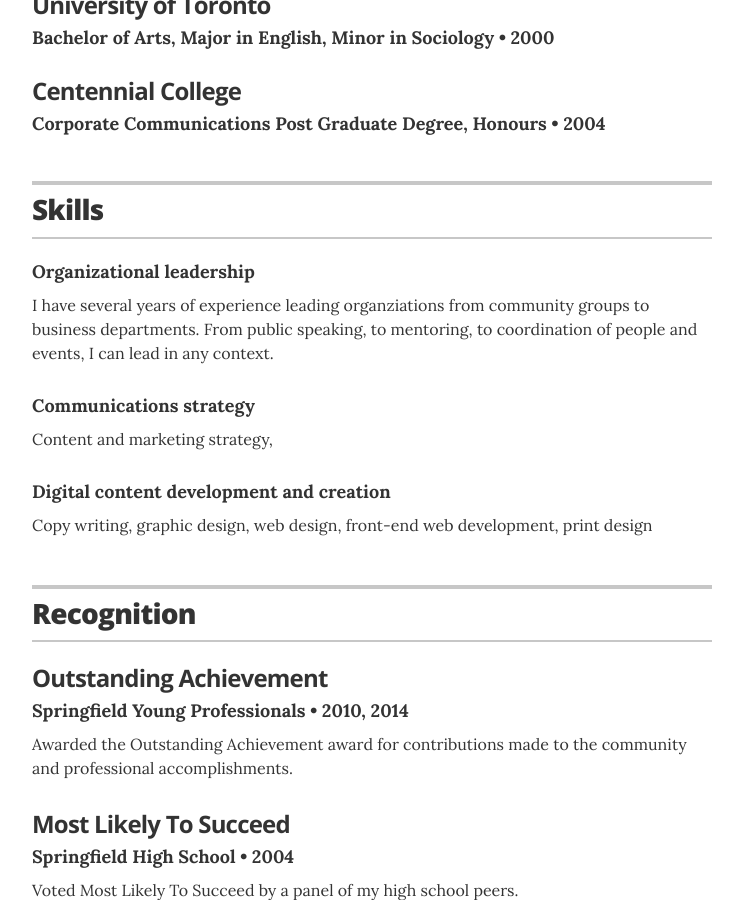
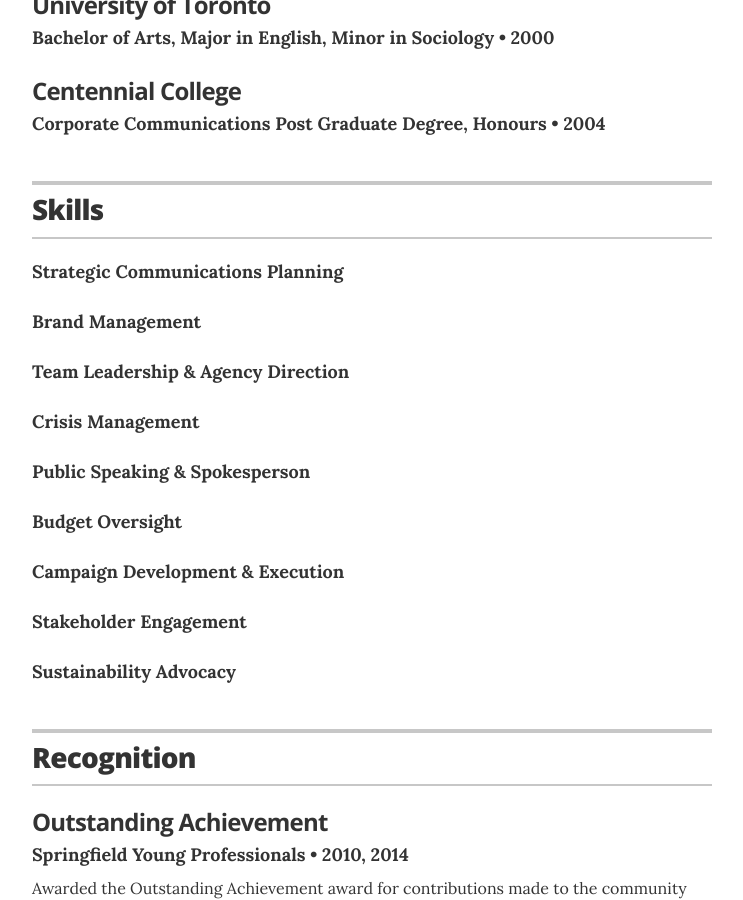
Before and after one commit to colleenu/colleenu.github.io, a Jekyll site: the page built from index.html, in a window 1280 px wide and 900 px high, scrolled down 1353 px. Shown: the whole window, without its empty margins (268-1011 px from the left). Built offline with Jekyll 4.4.1, drawn with Linux system fonts in a browser that asks for light colours.

Commit message:
Update skills.yml

```diff
--- a/_data/skills.yml
+++ b/_data/skills.yml
@@ -1,12 +1,11 @@
 # Skills
 # Organizational leadership
-- skill: Organizational leadership
-  description: I have several years of experience leading organziations from community groups to business departments. From public speaking, to mentoring, to coordination of people and events, I can lead in any context.
-
-# Communications strategy
-- skill: Communications strategy
-  description: Content and marketing strategy,
-
-# Digital content development and creation
-- skill: Digital content development and creation
-  description: Copy writing, graphic design, web design, front-end web development, print design
+- skill: Strategic Communications Planning
+- skill: Brand Management
+- skill: Team Leadership & Agency Direction
+- skill: Crisis Management
+- skill: Public Speaking & Spokesperson
+- skill: Budget Oversight
+- skill: Campaign Development & Execution
+- skill: Stakeholder Engagement
+- skill: Sustainability Advocacy
```
